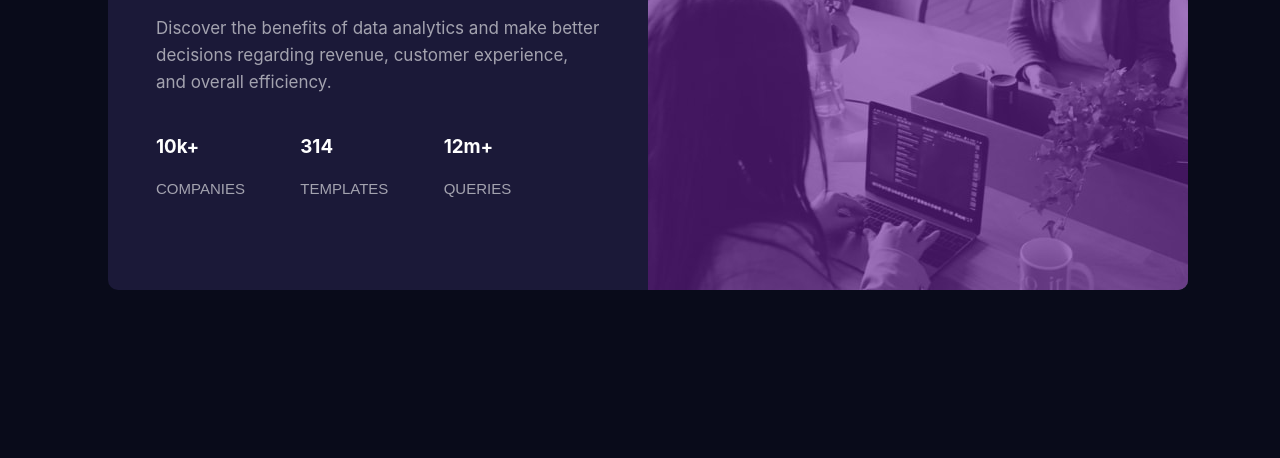
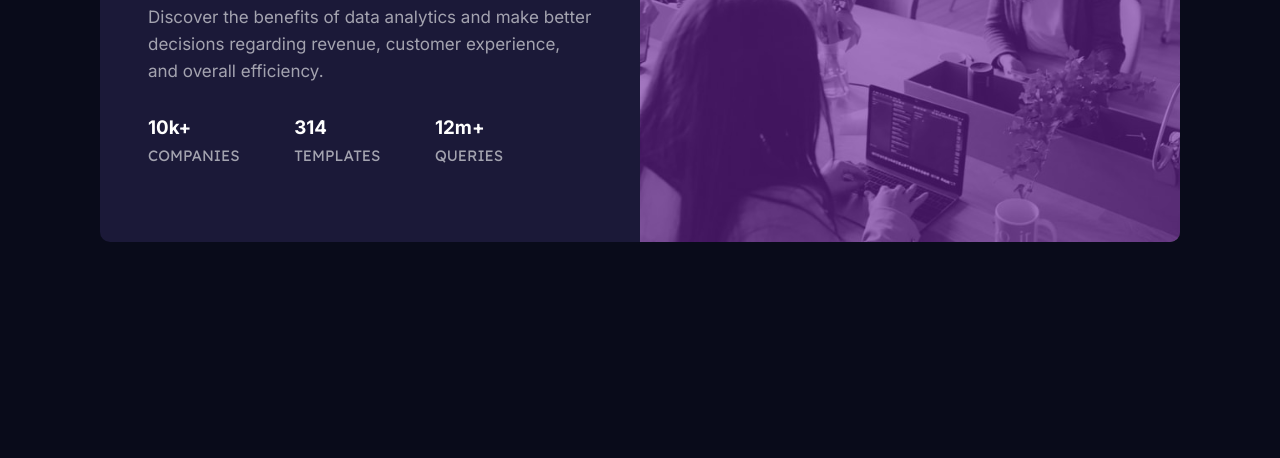
Before and after one commit to kenobi404/stats-preview-card-component-main, a plain HTML site: page index.html in a window 1280 px wide. Shown: the part 358-816 px from the top of the page. Drawn offline with Linux system fonts and the light colour scheme.

Commit message:
Update style.css

```diff
--- a/style.css
+++ b/style.css
@@ -1,3 +1,10 @@
+@import url('https://fonts.googleapis.com/css2?family=Inter:wght@400;700&family=Lexend+Deca&display=swap');
+
+* {
+    margin: 0;
+    padding: 0;
+    box-sizing: border-box;
+}
 body{
     display: flex;
     align-items: center;
```
